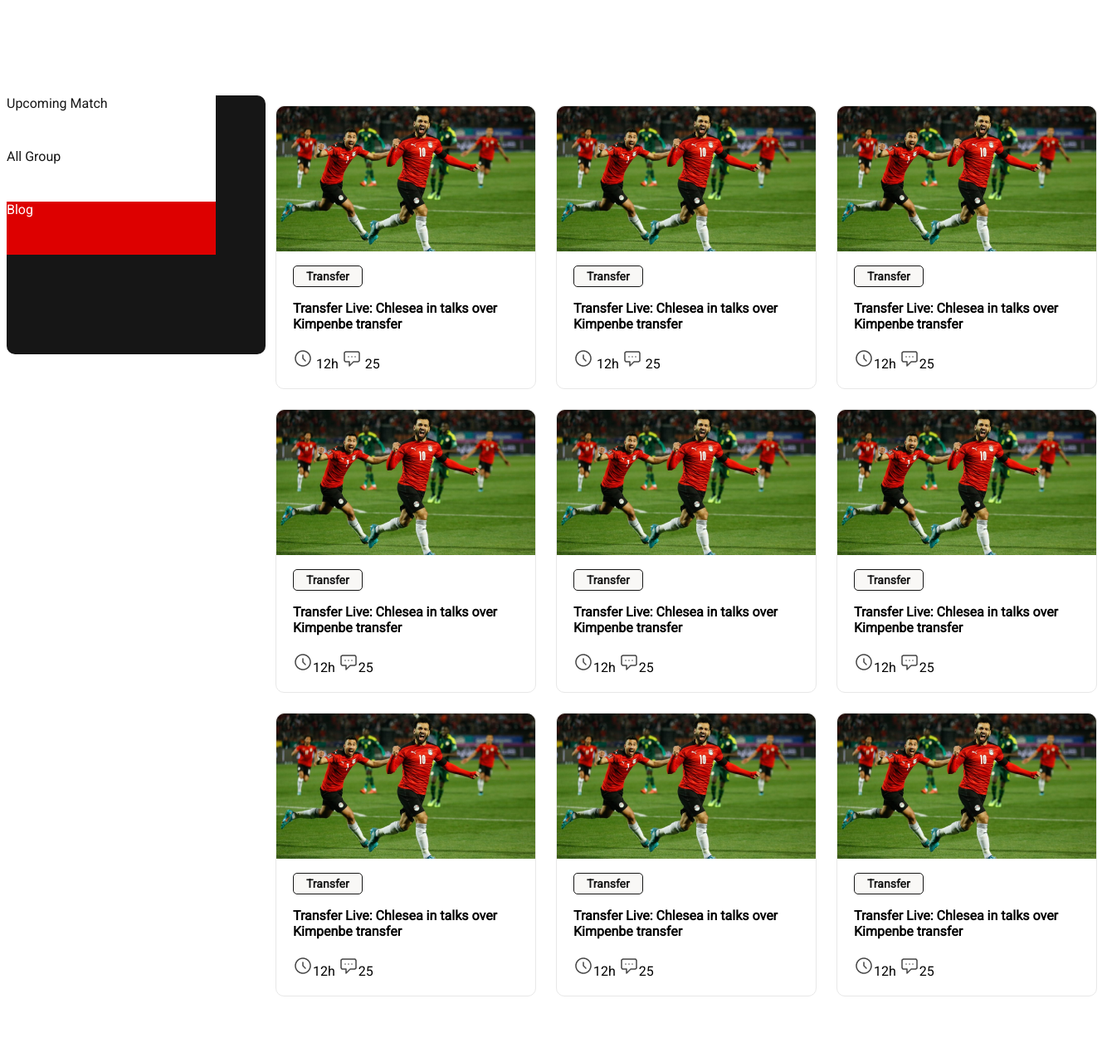
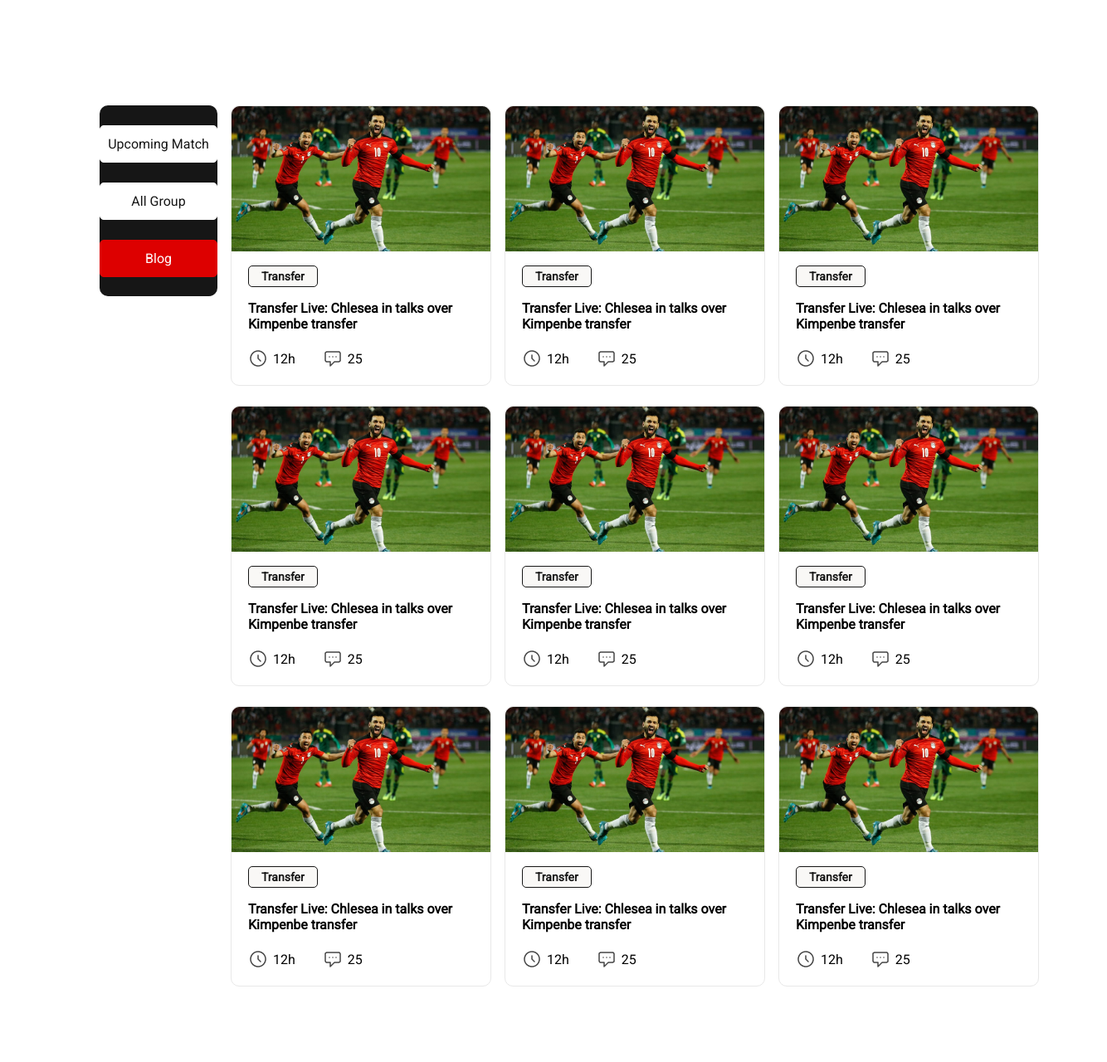
Before and after one commit to mrseeker53/fifa-world-cup, a plain HTML site: page index.html in a window 1280 px wide. Shown: the part 540-1820 px from the top of the page at 83% size, 1334 px wide, since content can reach past the window. Drawn offline with Linux system fonts and the light colour scheme.

Commit message:
main update

```diff
--- a/index.html
+++ b/index.html
@@ -83,8 +83,12 @@
                     <div class="blog-info">
                         <a href=""><strong>Transfer</strong></a>
                         <h4>Transfer Live: Chlesea in talks over Kimpenbe transfer</h4>
-                        <span><img src="icons/Time Icon.png" alt="time">12h</span>
-                        <span><img src="icons/Chat Icon.png" alt="chat">25</span>
+                        <div class="icon">
+                            <img src="icons/Time Icon.png" alt="time">
+                            <span>12h</span>
+                            <img src="icons/Chat Icon.png" alt="chat">
+                            <span>25</span>
+                        </div>
                     </div>
                 </div>
                 <div class="blog">
@@ -92,8 +96,12 @@
                     <div class="blog-info">
                         <a href=""><strong>Transfer</strong></a>
                         <h4>Transfer Live: Chlesea in talks over Kimpenbe transfer</h4>
-                        <span><img src="icons/Time Icon.png" alt="time">12h</span>
-                        <span><img src="icons/Chat Icon.png" alt="chat">25</span>
+                        <div class="icon">
+                            <img src="icons/Time Icon.png" alt="time">
+                            <span>12h</span>
+                            <img src="icons/Chat Icon.png" alt="chat">
+                            <span>25</span>
+                        </div>
                     </div>
                 </div>
                 <div class="blog">
@@ -101,8 +109,12 @@
                     <div class="blog-info">
                         <a href=""><strong>Transfer</strong></a>
                         <h4>Transfer Live: Chlesea in talks over Kimpenbe transfer</h4>
-                        <span><img src="icons/Time Icon.png" alt="time">12h</span>
-                        <span><img src="icons/Chat Icon.png" alt="chat">25</span>
+                        <div class="icon">
+                            <img src="icons/Time Icon.png" alt="time">
+                            <span>12h</span>
+                            <img src="icons/Chat Icon.png" alt="chat">
+                            <span>25</span>
+                        </div>
                     </div>
                 </div>
                 <div class="blog">
@@ -110,8 +122,12 @@
                     <div class="blog-info">
                         <a href=""><strong>Transfer</strong></a>
                         <h4>Transfer Live: Chlesea in talks over Kimpenbe transfer</h4>
-                        <span><img src="icons/Time Icon.png" alt="time">12h</span>
-                        <span><img src="icons/Chat Icon.png" alt="chat">25</span>
+                        <div class="icon">
+                            <img src="icons/Time Icon.png" alt="time">
+                            <span>12h</span>
+                            <img src="icons/Chat Icon.png" alt="chat">
+                            <span>25</span>
+                        </div>
                     </div>
                 </div>
                 <div class="blog">
@@ -119,8 +135,12 @@
                     <div class="blog-info">
                         <a href=""><strong>Transfer</strong></a>
                         <h4>Transfer Live: Chlesea in talks over Kimpenbe transfer</h4>
-                        <span><img src="icons/Time Icon.png" alt="time">12h</span>
-                        <span><img src="icons/Chat Icon.png" alt="chat">25</span>
+                        <div class="icon">
+                            <img src="icons/Time Icon.png" alt="time">
+                            <span>12h</span>
+                            <img src="icons/Chat Icon.png" alt="chat">
+                            <span>25</span>
+                        </div>
                     </div>
                 </div>
                 <div class="blog">
@@ -128,8 +148,12 @@
                     <div class="blog-info">
                         <a href=""><strong>Transfer</strong></a>
                         <h4>Transfer Live: Chlesea in talks over Kimpenbe transfer</h4>
-                        <span><img src="icons/Time Icon.png" alt="time">12h</span>
-                        <span><img src="icons/Chat Icon.png" alt="chat">25</span>
+                        <div class="icon">
+                            <img src="icons/Time Icon.png" alt="time">
+                            <span>12h</span>
+                            <img src="icons/Chat Icon.png" alt="chat">
+                            <span>25</span>
+                        </div>
                     </div>
                 </div>
                 <div class="blog">
@@ -137,8 +161,12 @@
                     <div class="blog-info">
                         <a href=""><strong>Transfer</strong></a>
                         <h4>Transfer Live: Chlesea in talks over Kimpenbe transfer</h4>
-                        <span><img src="icons/Time Icon.png" alt="time">12h</span>
-                        <span><img src="icons/Chat Icon.png" alt="chat">25</span>
+                        <div class="icon">
+                            <img src="icons/Time Icon.png" alt="time">
+                            <span>12h</span>
+                            <img src="icons/Chat Icon.png" alt="chat">
+                            <span>25</span>
+                        </div>
                     </div>
                 </div>
 
--- a/style.css
+++ b/style.css
@@ -57,37 +57,44 @@ body {
 .container {
     display: grid;
     grid-template-columns: repeat(2, 1fr);
+    margin: 0 112px;
 }
 
 .menu {
     background-color: #161616;
-    width: 312px;
-    height: 312px;
     border-radius: 10px;
     display: flex;
     flex-direction: column;
+    margin: 12px 4px 0 0;
+    height: 230px;
+    justify-content: space-evenly;
+    align-items: center;
 }
 
 .menu a {
     text-decoration: none;
-    padding: ;
-    height: 64px;
-    width: 252px;
+    padding: 12px 0 12px 0;
+    text-align: center;
+    width: 140px;
+    border-radius: 5px;
 }
 
 .match {
     background-color: #FFFFFF;
     color: #161616;
+    border: 1px solid #FFFFFF;
 }
 
 .group {
     background-color: #FFFFFF;
     color: #161616;
+    border: 1px solid #FFFFFF;
 }
 
 .blog-page {
     background-color: #DD0000;
     color: #FFFFFF;
+    border: 1px solid #DD0000;
 }
 
 .blogs {
@@ -96,7 +103,7 @@ body {
 }
 
 .blog {
-    margin: 12px 12px 12px 12px;
+    margin: 12px 4px 12px 12px;
     border: 1px solid #E8E8E8;
     border-radius: 10px;
 }
@@ -119,12 +126,15 @@ body {
     margin: 20px 0;
 }
 
-.icon img {
-    display: inline-block;
+.icon {
+    width: 26px;
+    display: flex;
+    align-items: center;
 }
 
 .icon span {
-    display: inline-block;
+    margin-left: 6px;
+    margin-right: 33px;
 }
 
 
```
